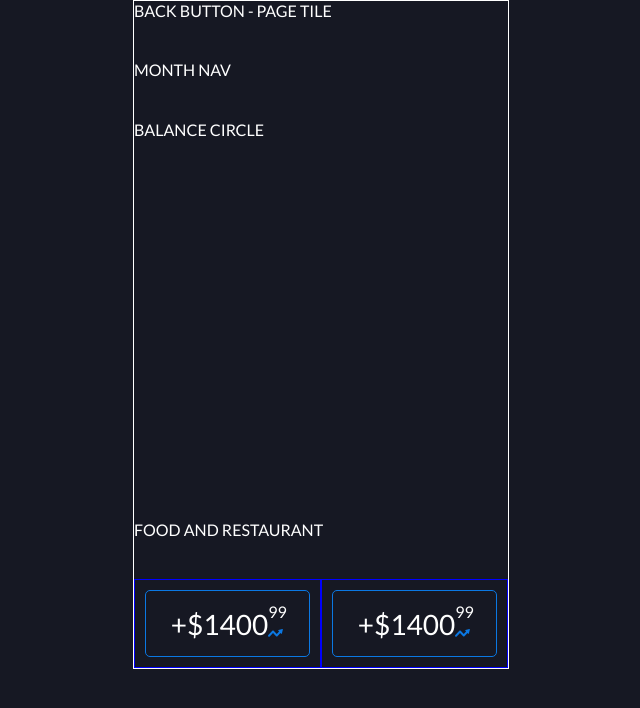
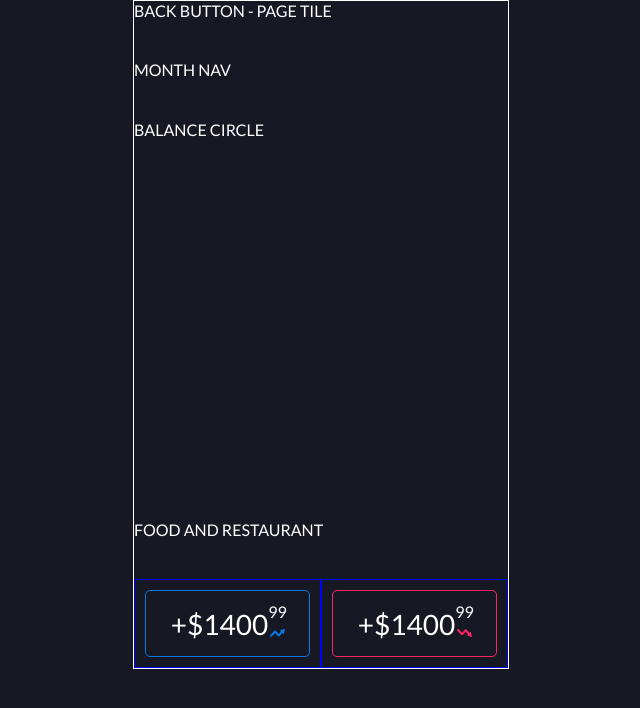
Before and after one commit to abbasnake/scandi, a Vue app in the folder client/: page /#/statistics in a window 1280 px wide. Shown: the top 708 px of the page, without its empty margins (319-959 px from the left). Built offline with nearby package versions, Linux system fonts and the light colour scheme.

Commit message:
made balance section, will need considerable refactoring

```diff
--- /dev/null
+++ b/client/src/components/IconDecrease.vue
@@ -0,0 +1,21 @@
+<template>
+<svg class="icon-decrease">
+  <path d="M0.34,1.26c-0.38,0.41 -0.38,1.07 0,1.48l3.99,4.24c0.38,0.41 1,0.41 1.39,0l3.04,-3.23l2.31,2.45l-0.72,0.76c-0.26,0.27 -0.14,0.74 0.21,0.84l3.74,1.06c0.35,0.1 0.68,-0.24 0.58,-0.62l-1,-3.97c-0.09,-0.37 -0.54,-0.5 -0.79,-0.23l-0.63,0.67l-3,-3.19c-0.38,-0.41 -1.01,-0.41 -1.39,0l-3.04,3.23l-3.3,-3.51c-0.19,-0.2 -0.44,-0.31 -0.69,-0.31c-0.25,0 -0.5,0.1 -0.7,0.31z" />
+</svg>
+</template>
+
+<script>
+export default {
+  name: 'IconDecrease'
+}
+</script>
+
+<style lang="scss" scoped>
+@import '../scss/variables';
+
+.icon-decrease {
+  fill: $accent-red;
+  height: 9px;
+  width: 16px;
+}
+</style>
--- a/client/src/components/StatisticsBalanceBox.vue
+++ b/client/src/components/StatisticsBalanceBox.vue
@@ -1,10 +1,11 @@
 <template>
   <div class="box">
-    <div class="box__border">
+    <div class="box__border" :class="{'border-decrease': borderRed}">
       <div class="box__border__dollars">+$1400</div>
       <div class="box__border__cents">99</div>
       <div class="box__border__icon">
-        <icon-increase></icon-increase>
+        <icon-increase v-if="type === 'increase'"></icon-increase>
+        <icon-decrease v-else-if="type === 'decrease'"></icon-decrease>
       </div>
     </div>
   </div>
@@ -12,11 +13,32 @@
 
 <script>
 import IconIncrease from '@/components/IconIncrease'
+import IconDecrease from '@/components/IconDecrease'
 
 export default {
   name: 'StatisticsBalanceBox',
+  data () {
+    return {
+      borderRed: this.isDecrease(),
+      borderBlue: false
+    }
+  },
+  props: {
+    type: String,
+    required: true
+  },
   components: {
-    'icon-increase': IconIncrease
+    'icon-increase': IconIncrease,
+    'icon-decrease': IconDecrease
+  },
+  methods: {
+    isDecrease () {
+      let isRed = false
+      if (this.type === 'decrease') {
+        isRed = true
+      }
+      return isRed
+    }
   }
 }
 </script>
@@ -51,7 +73,16 @@ export default {
       align-self: start;
       grid-area: icon;
       padding-bottom: 5px;
+      padding-left: 2px;
     }
   }
 }
+
+.border-increase {
+  border: 1px solid $accent-blue;
+}
+
+.border-decrease {
+  border: 1px solid $accent-red;
+}
 </style>
--- a/client/src/views/Statistics.vue
+++ b/client/src/views/Statistics.vue
@@ -5,8 +5,8 @@
     <div class="view__main">BALANCE CIRCLE</div>
     <div class="view__price">FOOD AND RESTAURANT</div>
     <div class="view__balance">
-      <balance-box></balance-box>
-      <balance-box></balance-box>
+      <balance-box type="increase"></balance-box>
+      <balance-box type="decrease"></balance-box>
     </div>
   </div>
 </template>
```
Lines whose indentation alone changed are shown as unchanged.
